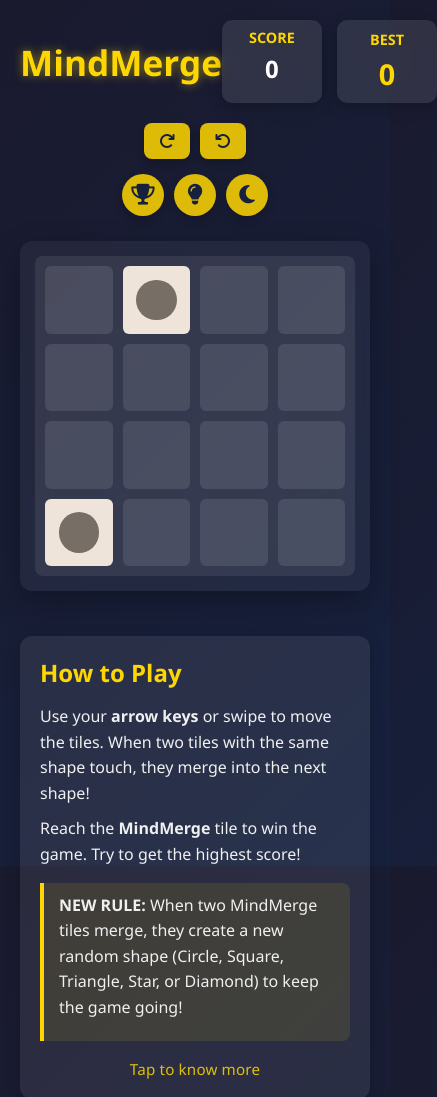
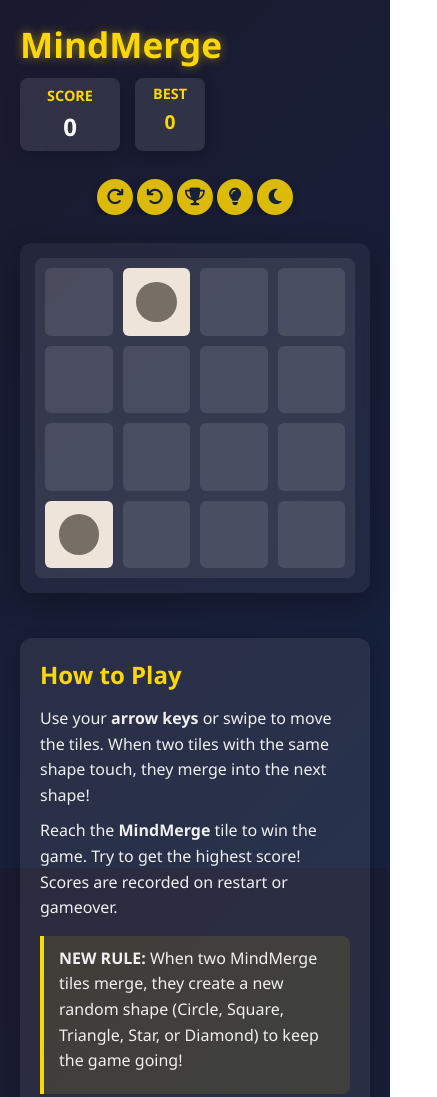
Before and after one commit to codemaster001-yash/MindMerge, a plain HTML site: page index.html in a window 390 px wide. Shown: the top 1097 px of the page, 437 px wide, since content can reach past the window. Drawn offline with Linux system fonts and the light colour scheme.

Commit message:
Update index.html

```diff
--- a/index.html
+++ b/index.html
@@ -87,9 +87,13 @@
         }
 
         .game-info {
+            position: relative;
+            z-index: 2;
+            margin-bottom: 28px;
             display: flex;
             justify-content: space-between;
-            margin-bottom: 25px;
+            margin-bottom: 28px;
+            margin-top: 28px;
             gap: 15px;
         }
 
@@ -228,8 +232,16 @@
             color: #ffd700;
         }
 
+        body.light-mode .game-info {
+            position: relative;
+            z-index: 2;
+            background: transparent;
+            /* match .game-container background for seamless look */
+        }
+
         body.light-mode .game-container {
             background: #fff3e6;
+            margin-bottom: 32px;
             box-shadow: 0 10px 30px rgba(255, 140, 66, 0.10);
             border: 2px solid #ffd6b3;
         }
@@ -302,6 +314,7 @@
             background: #f7f8fa;
             box-shadow: 0 10px 30px rgba(106, 90, 205, 0.10);
             border: 2px solid #e0e4ef;
+            z-index: 1;
         }
 
         body.light-mode .grid-container {
@@ -347,6 +360,7 @@
             box-shadow: 0 10px 30px rgba(0, 0, 0, 0.3);
             backdrop-filter: blur(10px);
             margin-bottom: 25px;
+            z-index: 1;
         }
 
         .grid-container {
@@ -792,7 +806,7 @@
             color: #ff8c42;
             font-weight: 600;
             letter-spacing: 0.01em;
-            text-shadow: 0 1px 0 #fffbe8;
+
         }
 
         .instructions-flip-back .merge-arrow {
@@ -857,6 +871,7 @@
 
         .mobile-controls {
             display: grid;
+            display: none !important;
             grid-template-columns: repeat(3, 1fr);
             grid-template-rows: repeat(3, 1fr);
             gap: 10px;
@@ -898,7 +913,7 @@
 
         .swipe-hint {
             text-align: center;
-            margin-top: 10px;
+            margin-top: 16px;
             font-size: 0.9rem;
             color: #ffd700;
             opacity: 0.8;
@@ -911,6 +926,95 @@
             padding: 10px 15px;
             margin: 15px 0;
             border-radius: 0 8px 8px 0;
+        }
+
+        @media (max-width: 600px) {
+            header {
+                flex-direction: column;
+                align-items: flex-start;
+                gap: 10px;
+            }
+
+            .score-container,
+            .best-container {
+                min-width: 70px;
+                padding: 6px 10px;
+                font-size: 0.9rem;
+                border-radius: 8px;
+                margin-right: 0;
+            }
+
+            .score-title {
+                font-size: 0.85rem;
+            }
+
+            .score,
+            .best-score {
+                font-size: 1.2rem;
+            }
+
+            .title {
+                font-size: 1.5rem;
+            }
+
+            .game-info {
+                flex-direction: column;
+                gap: 8px;
+            }
+        }
+
+
+        /* Make all game control buttons fit in one line on mobile */
+        @media (max-width: 600px) {
+            .game-info {
+                flex-direction: row !important;
+                justify-content: center;
+                gap: 0;
+            }
+
+            .controls {
+                flex-direction: row !important;
+                gap: 0;
+                flex-wrap: nowrap;
+                padding: 0;
+                margin: 0;
+            }
+
+            .controls {
+                width: 100%;
+                justify-content: center;
+            }
+
+            .controls .btn {
+                min-width: 36px;
+                width: 36px;
+                height: 36px;
+                padding: 0;
+                font-size: 1.1rem;
+                margin: 0 2px;
+                border-radius: 50%;
+                justify-content: center;
+            }
+
+            .controls .btn span {
+                display: none;
+            }
+
+            .game-info {
+                width: 100%;
+                overflow-x: auto;
+            }
+        }
+
+        /* Optional: For very small screens, allow horizontal scroll */
+        @media (max-width: 400px) {
+            .game-info {
+                overflow-x: auto;
+            }
+
+            .controls {
+                min-width: 260px;
+            }
         }
 
         @media (max-width: 500px) {
@@ -987,9 +1091,6 @@
                     <i class="fas fa-undo"></i>
                     <span>Undo</span>
                 </button>
-            </div>
-
-            <div class="controls">
                 <button class="btn leaderboard-btn" id="leaderboard-btn">
                     <i class="fas fa-trophy"></i>
                 </button>
@@ -1006,7 +1107,10 @@
             <div class="grid-container" id="grid-container">
                 <!-- Grid cells will be generated by JS -->
             </div>
-
+            <!-- Place swipe hint here, right after grid-container -->
+            <div class="swipe-hint" id="swipe-hint">
+                <i class="fas fa-hand-point-up"></i> Swipe to move tiles on mobile
+            </div>
             <div class="game-message" id="game-message">
                 <h2 id="message-title">You Win!</h2>
                 <p id="message-text">Congratulations! You've reached the MindMerge tile.</p>
@@ -1047,7 +1151,8 @@
                     <h2>How to Play</h2>
                     <p>Use your <strong>arrow keys</strong> or swipe to move the tiles. When two tiles with the same
                         shape touch, they merge into the next shape!</p>
-                    <p>Reach the <strong>MindMerge</strong> tile to win the game. Try to get the highest score!</p>
+                    <p>Reach the <strong>MindMerge</strong> tile to win the game. Try to get the highest score! Scores
+                        are recorded on restart or gameover.</p>
                     <div class="game-rules">
                         <p><strong>NEW RULE:</strong> When two MindMerge tiles merge, they create a new random shape
                             (Circle, Square, Triangle, Star, or Diamond) to keep the game going!</p>
@@ -1104,15 +1209,16 @@
             </div>
         </div>
 
+
         <!-- Uncomment the block if you want button controls -->
-        <!--
+
         <div class="mobile-controls">
             <button class="mobile-btn up" id="up-btn"><i class="fas fa-arrow-up"></i></button>
             <button class="mobile-btn left" id="left-btn"><i class="fas fa-arrow-left"></i></button>
             <button class="mobile-btn right" id="right-btn"><i class="fas fa-arrow-right"></i></button>
             <button class="mobile-btn down" id="down-btn"><i class="fas fa-arrow-down"></i></button>
         </div>
-        -->
+
 
         <div class="swipe-hint" id="swipe-hint">
             <i class="fas fa-hand-point-up"></i> Swipe to move tiles on mobile
@@ -1183,9 +1289,11 @@
                 document.getElementById('right-btn').addEventListener('click', () => moveTiles('right'));
 
                 // Add touch event listeners for swipe
-                gridContainer.addEventListener('touchstart', handleTouchStart, { passive: false });
-                gridContainer.addEventListener('touchmove', handleTouchMove, { passive: false });
-                gridContainer.addEventListener('touchend', handleTouchEnd, { passive: false });
+                // Inside initGame()
+                const swipeArea = document.querySelector('.game-container');
+                swipeArea.addEventListener('touchstart', handleTouchStart, { passive: false });
+                swipeArea.addEventListener('touchmove', handleTouchMove, { passive: false });
+                swipeArea.addEventListener('touchend', handleTouchEnd, { passive: false });
 
                 // Handle window resize for responsive tiles
                 window.addEventListener('resize', render);
```
